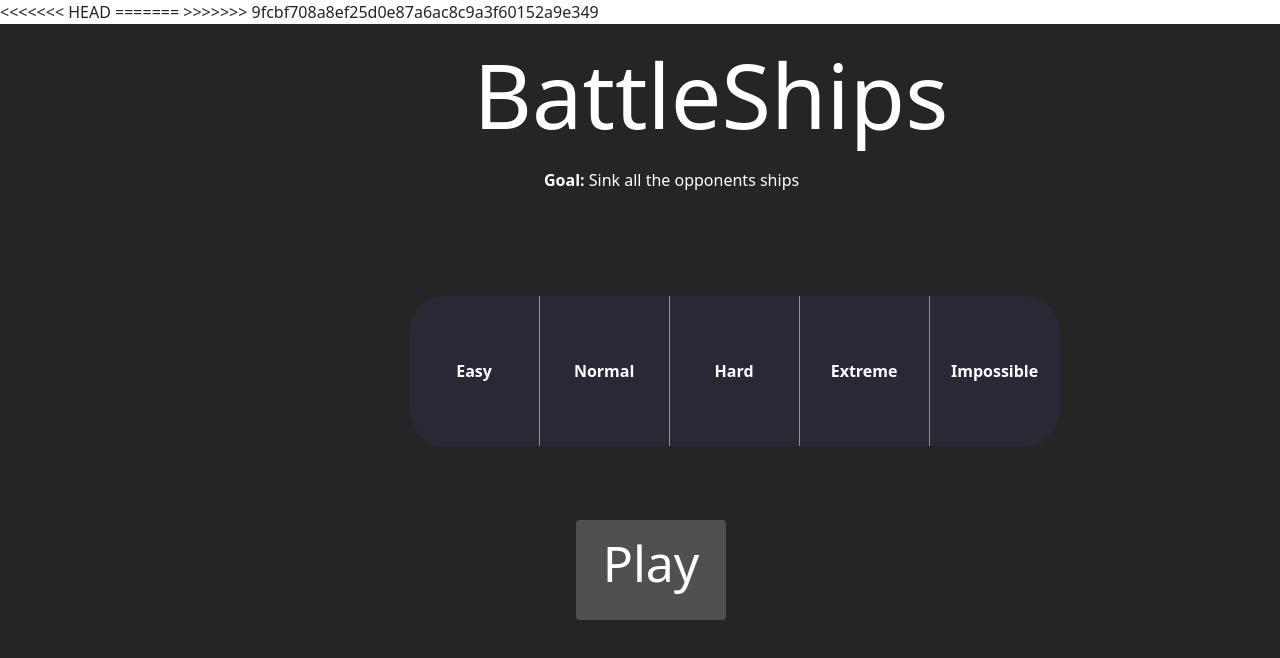
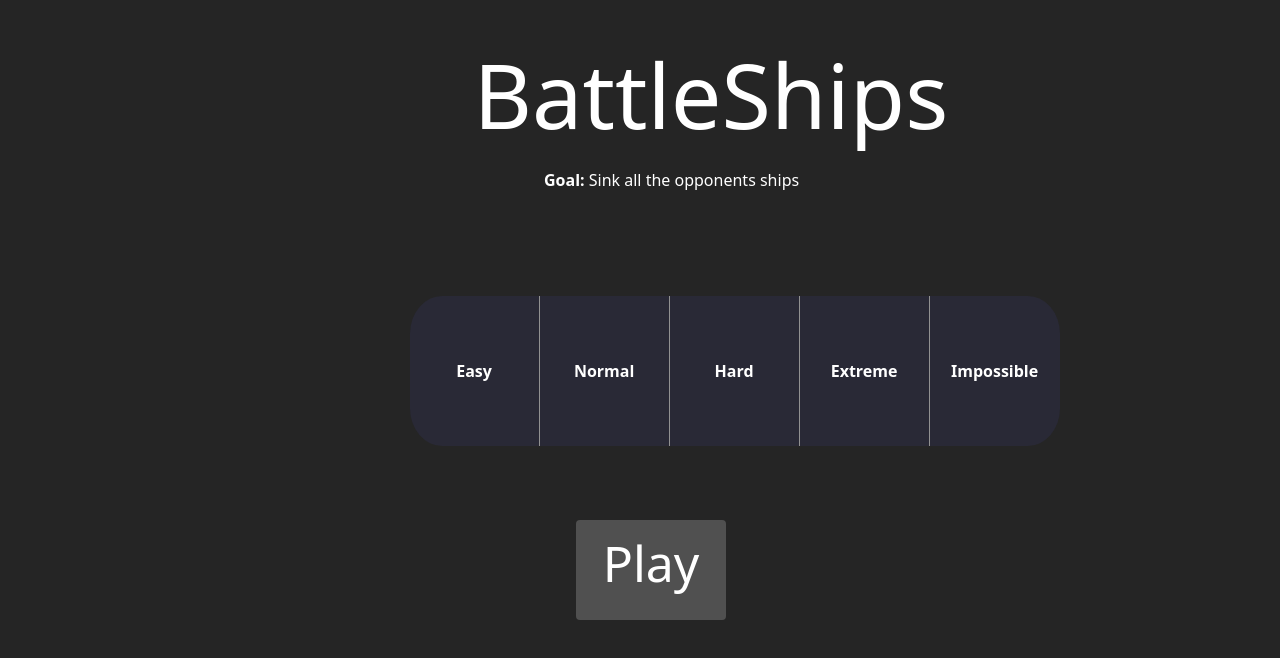
Before and after one commit to MatejHyskaGit/Javascript_BattleShips, a plain HTML site: page index.html in a window 1280 px wide. Drawn offline with nearby package versions, Linux system fonts and the light colour scheme.

Commit message:
Update index.html

```diff
--- a/index.html
+++ b/index.html
@@ -20,9 +20,6 @@
         <div id="impossible" class="selection">Impossible</div>
     </div>
     <p id="info"></p>
-<<<<<<< HEAD
     <a href="game.html" class="btn btn-dark" id="play-btn">Play</a>
-=======
->>>>>>> 9fcbf708a8ef25d0e87a6ac8c9a3f60152a9e349
 </body>
 </html>
```
